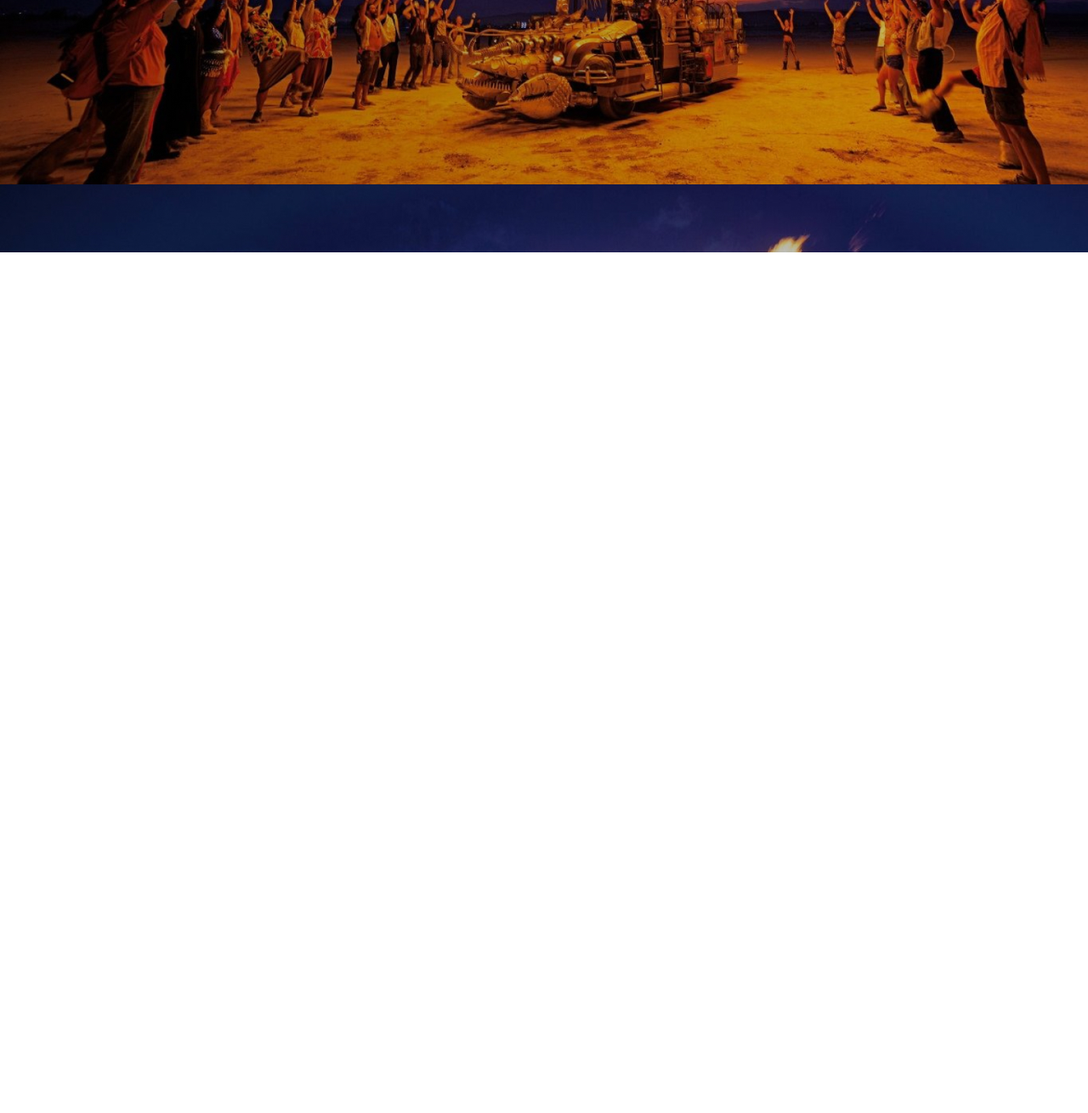
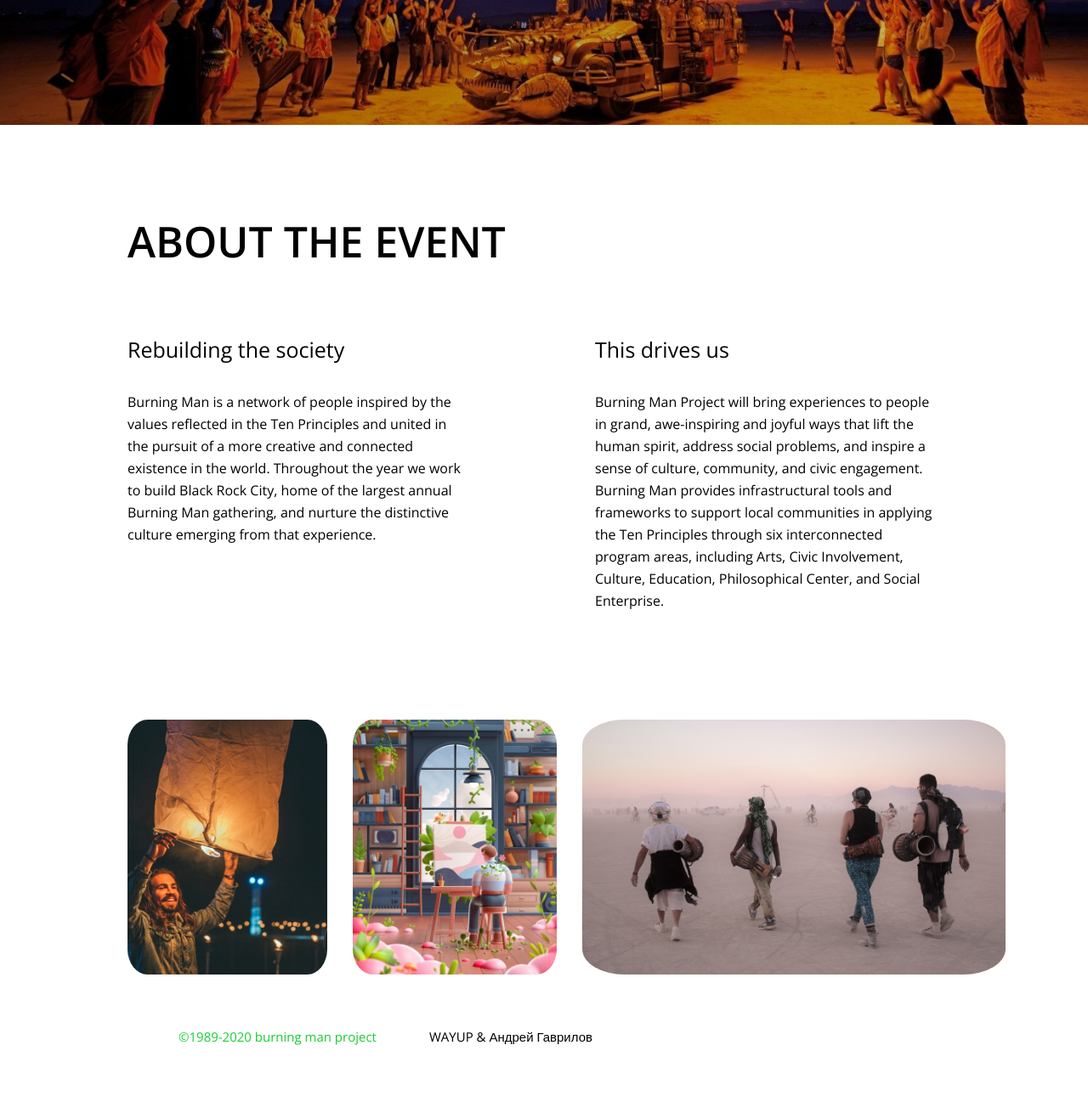
Before and after one commit to Abdulhafiz77/Burning-Man, a plain HTML site: page index.html in a window 1280 px wide. Shown: the part 503-1813 px from the top of the page at 85% size. Before the commit the page ends 800 px from the top, so only its background shows below. Drawn offline with nearby package versions, Linux system fonts and the light colour scheme.

Commit message:
created about and footer

```diff
--- a/index.html
+++ b/index.html
@@ -29,11 +29,33 @@
     </header>
 
     <div class="about">
-        <section2></section2>
-    </div>
+        <div class="about-conter">
+            <h1 class="itme">About the event</h1>
+            <div class="main">
+                <div class="about-left">
+                <h2>Rebuilding the society</h2>
+                <p>Burning Man is a network of people inspired by the values reflected in the Ten Principles and united in the pursuit of a more creative and connected existence in the world. Throughout the year we work to build Black Rock City, home of the largest annual Burning Man gathering, and nurture the distinctive culture emerging from that experience. </p>
+              </div>
+              <div class="about-right">
+              <h2>This drives us</h2>
+              <p>Burning Man Project will bring experiences to people in grand, awe-inspiring and joyful ways that lift the human spirit, address social problems, and inspire a sense of culture, community, and civic engagement. Burning Man provides infrastructural tools and frameworks to support local communities in applying the Ten Principles through six interconnected program areas, including Arts, Civic Involvement, Culture, Education, Philosophical Center, and Social Enterprise.</p>
+            </div>
+            </div>
+        </div>
+        </div>
+            <div class="img-continer">
+                <img class="left-img" src="./img/img1.jpg">
+                <img class="midle-img" src="./img/img2.jpg">
+                <img class="right-img" src="./img/img3.jpg">
+            </div>
+
+
 
     <footer>
-        <section3></section3>
+        <div class="continer">
+            <p class="footer-left">©1989-2020 burning man project</p>
+            <p class="footer-right">WAYUP & Андрей Гаврилов</p>
+        </div>
     </footer>
 </body>
 </html>
--- a/style.css
+++ b/style.css
@@ -1,5 +1,5 @@
 
-@import url('https://fonts.googleapis.com/css2?family=Open+Sans&display=swap');
+@import url('https://fonts.googleapis.com/css2?family=Open+Sans:wght@400;600;700&display=swap');
 *{
     margin: 0;
     padding: 0;
@@ -7,16 +7,16 @@
     font-family: 'Open Sans', sans-serif;
 }
 
-body{
-    /*position: absolute;*/
-    width: 1170px;
+
+
+header{
+    padding: 35px;
+    display: flex;
+     width: 100%;
     height: 650px;
     background-image: url(./img/bacground.jpg);
     background-size: cover;
-}
-header{
-    padding: 35px;
-    display: flex;
+    margin-bottom: 100px;
 }
 section {
 padding: 10px 100px;
@@ -44,13 +44,17 @@
 
 }
 a{
-    font-family: 'Anton';
+font-family: 'Anton';
 text-decoration: none;
 font-weight: 400;
 font-size: 14px;
-color: #FFFFFF;
+color: #f7f1f1;
 list-style: none;
+transition: 0.5s;
 }
+a:hover {
+    color: red;
+  }
 .number{
 font-weight: 400;
 font-size: 17px;
@@ -100,3 +104,127 @@
 text-transform: uppercase;
 color: #FFFFFF;
 }
+
+
+.about{
+    width: 1170px;
+    height: 400px;
+    margin-bottom: 200px;
+}
+.about-conter{
+    width: 900px;
+    height: 300px;
+    padding:  0 150px;
+    margin-bottom: 10px;
+
+}
+
+.itme{
+font-weight: 600;
+font-size: 50px;
+line-height: 75px;
+text-transform: uppercase;
+color: #000000;
+margin-bottom: 70px;
+}
+.main{
+    display: flex;
+    width: 900px;
+    height: 200px;
+
+
+}
+
+.about-left{
+    width: 300px;
+    height: 150px;
+}
+.about-right{
+    width: 400px;
+    height: 150px;
+    margin-left: 250px ;
+}
+h2{
+
+ font-weight: 400;
+font-size: 25px;
+line-height: 38px;
+color: #000000;
+margin-bottom: 30px;
+}
+p{
+    height: 100px;
+    width: 400px;
+    font-weight: 400;
+font-size: 16px;
+line-height: 26px;
+color: #000000;
+
+}
+
+.img-continer {
+    width: 1160px;
+    height: 33px;
+    display: flex;
+    padding: 0 150px;
+    margin-bottom: 200px;
+
+
+}
+.left-img{
+
+width: 300px;
+height: 300px;
+left: 216px;
+top: 1471px;
+border-radius: 10%;
+
+}
+.midle-img{
+
+width: 300px;
+height: 300px;
+left: 515px;
+top: 1471px;
+margin-left: 30px;
+border-radius: 10%;
+}
+.right-img{
+
+width: 500px;
+height: 300px;
+left: 815px;
+top: 1471px;
+margin-left: 30px;
+border-radius: 10%;
+
+}
+
+footer{
+width: 1170px;
+height: 130px;
+padding: 30px;
+}
+.continer {
+    width: 900px;
+    height: 70px;
+   padding: 100px 180px;
+    display: flex;
+
+
+}
+.footer-left{
+    font-weight: 400;
+font-size: 15px;
+line-height: 20px;
+color: #1ace32;
+align-items: center;
+
+}
+.footer-right{
+    font-weight: 400;
+font-size: 15px;
+line-height: 20px;
+color: #000000;
+margin-left: 50px;
+}
```
